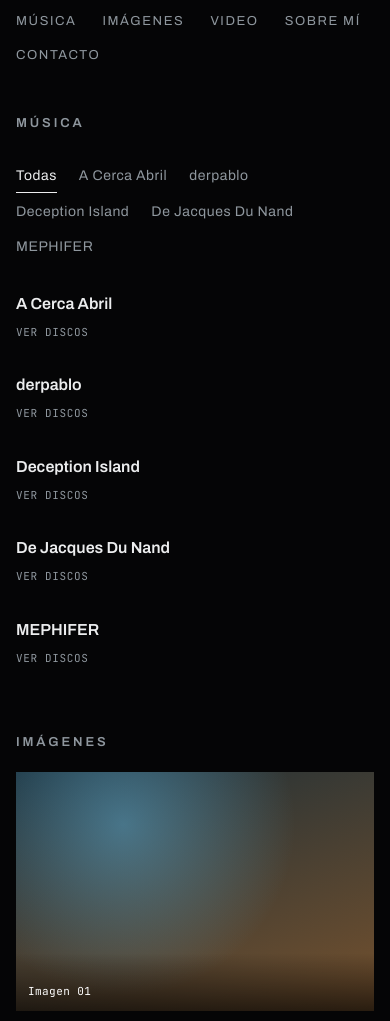
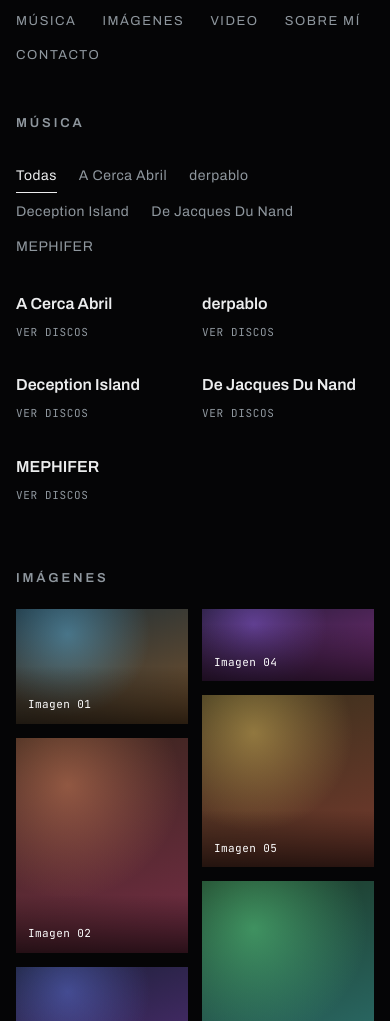
Before and after one commit to PabloritterHub/pabloritter, a plain HTML site: page index.html in a window 390 px wide. Shown: the part 49-1070 px from the top of the page. Drawn offline with Linux system fonts and the light colour scheme; no server answers.

Commit message:
Add files via upload

```diff
--- a/index.html
+++ b/index.html
@@ -111,7 +111,7 @@ h2 {
 }
 
 /* Galería */
-.gallery { column-width: 280px; column-gap: 14px; }
+.gallery { column-count: 4; column-gap: 14px; }
 .shot { margin: 0 0 14px; break-inside: avoid; position: relative; overflow: hidden; max-width: 100%; }
 .shot .img {
   display: block; width: 100%; max-width: 100%;
@@ -129,7 +129,7 @@ h2 {
 }
 
 /* Música: portadas */
-.covers { display: grid; grid-template-columns: repeat(auto-fill, minmax(min(100%, 200px), 1fr)); gap: 24px 14px; }
+.covers { display: grid; grid-template-columns: repeat(5, minmax(0, 1fr)); gap: 24px 14px; }
 .cover { display: flex; flex-direction: column; gap: 10px; text-decoration: none; min-width: 0; }
 .cover .sq {
   position: relative; aspect-ratio: 1 / 1; overflow: hidden; max-width: 100%;
@@ -210,6 +210,8 @@ a.btn { display: inline-block; text-decoration: none; }
 footer { padding-top: 56px; display: flex; flex-wrap: wrap; justify-content: space-between; gap: 8px 24px; }
 
 @media (max-width: 720px) {
+  .gallery { column-count: 2; }
+  .covers { grid-template-columns: repeat(2, minmax(0, 1fr)); }
   .stills { grid-template-columns: minmax(0, 1fr); }
   .about { grid-template-columns: minmax(0, 1fr); }
   .still .play { opacity: 1; }
@@ -341,11 +343,11 @@ var BANDAS = [
   { n: "A Cerca Abril", img: PORTADA_A_CERCA_ABRIL, h1: 20, h2: 340, url: "https://acercaabril.bandcamp.com/", discos: [
     { t: "Demo 2006", bandcamp: "114367835", img: PORTADA_A_CERCA_ABRIL, tipo: "", url: "https://acercaabril.bandcamp.com/album/demo-2006",
       genero: "Post hardcore",
-      descripcion: "Demo de 4 temas: 7Siete, Ballenas Suicidas, Te Sol y Moebius.",
+      descripcion: "Demo grabado en el verano del 2006.",
       rol: "Fundador, guitarra y composición." },
     { t: "Demo 2007", bandcamp: "997783777", img: PORTADA_A_CERCA_ABRIL, tipo: "", url: "https://acercaabril.bandcamp.com/album/demo-2007",
       genero: "Post hardcore",
-      descripcion: "Demo de 4 temas: 7Siete, Ballenas Suicidas, Te Sol y Moebius.",
+      descripcion: "Demo grabado en el verano del 2007.",
       rol: "Fundador, guitarra y composición." }
   ] },
   { n: "derpablo", img: PORTADA_DERPABLO, h1: 150, h2: 190, url: "https://soundcloud.com/user-62358611/albums", discos: [
```
